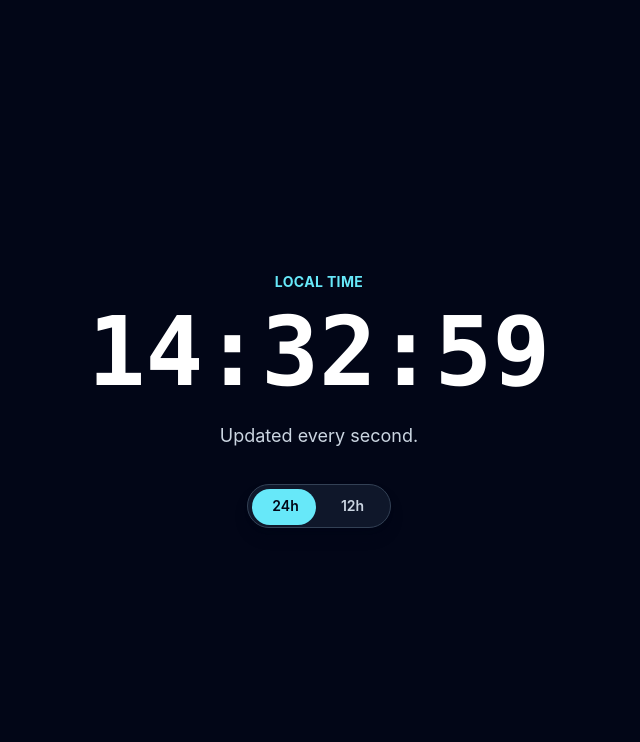
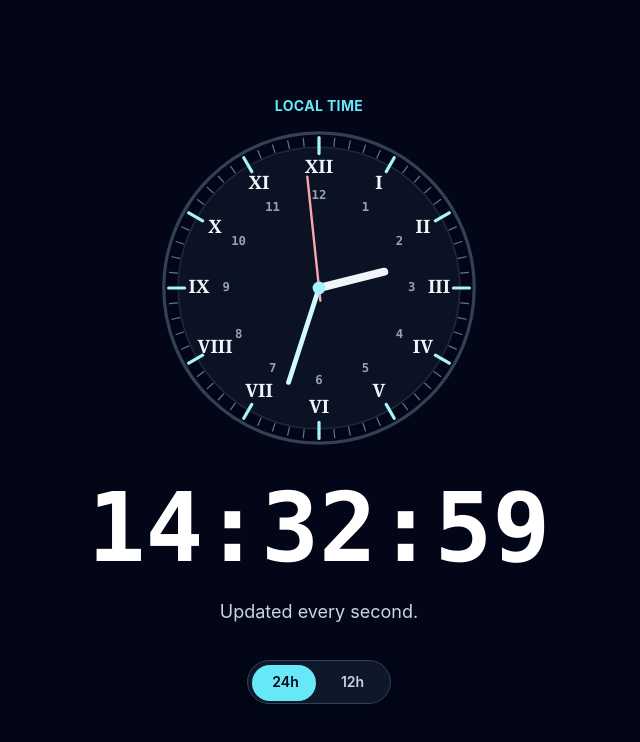
Before and after one commit to mtplayground/alex-0d18-test-2, a React (Vite) app: page / in a window 1280 px wide. Shown: the top 742 px of the page, without its empty margins (321-961 px from the left). Built offline with nearby package versions, Linux system fonts and the light colour scheme.

Commit message:
feat: Integrate `AnalogClock` into `App` layout

```diff
--- a/src/components/Clock.tsx
+++ b/src/components/Clock.tsx
@@ -1,28 +1,17 @@
-import { useEffect, useState } from 'react';
 import { formatTime } from '../lib/formatTime';
 
 type ClockProps = {
+  date: Date;
   hour12: boolean;
 };
 
-export function Clock({ hour12 }: ClockProps) {
-  const [now, setNow] = useState(() => new Date());
-  const displayTime = formatTime(now, hour12);
-
-  useEffect(() => {
-    const intervalId = window.setInterval(() => {
-      setNow(new Date());
-    }, 1000);
-
-    return () => {
-      window.clearInterval(intervalId);
-    };
-  }, []);
+export function Clock({ date, hour12 }: ClockProps) {
+  const displayTime = formatTime(date, hour12);
 
   return (
     <time
       className="block whitespace-nowrap font-mono text-4xl font-semibold tabular-nums tracking-normal text-white sm:text-6xl md:text-8xl"
-      dateTime={now.toISOString()}
+      dateTime={date.toISOString()}
       aria-label={`Current time ${displayTime}`}
     >
       {displayTime}
--- a/src/main.tsx
+++ b/src/main.tsx
@@ -1,5 +1,7 @@
 import { StrictMode } from 'react';
+import { useEffect, useState } from 'react';
 import { createRoot } from 'react-dom/client';
+import { AnalogClock } from './components/AnalogClock';
 import { Clock } from './components/Clock';
 import { FormatToggle } from './components/FormatToggle';
 import { useHourFormat } from './hooks/useHourFormat';
@@ -7,14 +9,26 @@ import './index.css';
 
 function App() {
   const [hour12, setHour12] = useHourFormat();
+  const [now, setNow] = useState(() => new Date());
+
+  useEffect(() => {
+    const intervalId = window.setInterval(() => {
+      setNow(new Date());
+    }, 1000);
+
+    return () => {
+      window.clearInterval(intervalId);
+    };
+  }, []);
 
   return (
     <main className="grid min-h-screen place-items-center bg-slate-950 px-6 py-12 text-slate-50">
-      <section className="w-full max-w-3xl text-center">
+      <section className="flex w-full max-w-3xl flex-col items-center text-center">
         <p className="mb-3 text-sm font-bold uppercase tracking-wide text-cyan-300">
           Local time
         </p>
-        <Clock hour12={hour12} />
+        <AnalogClock date={now} className="mb-8 max-w-[18rem] sm:max-w-xs" />
+        <Clock date={now} hour12={hour12} />
         <p className="mx-auto mt-5 max-w-xl text-lg leading-8 text-slate-300">
           Updated every second.
         </p>
```
